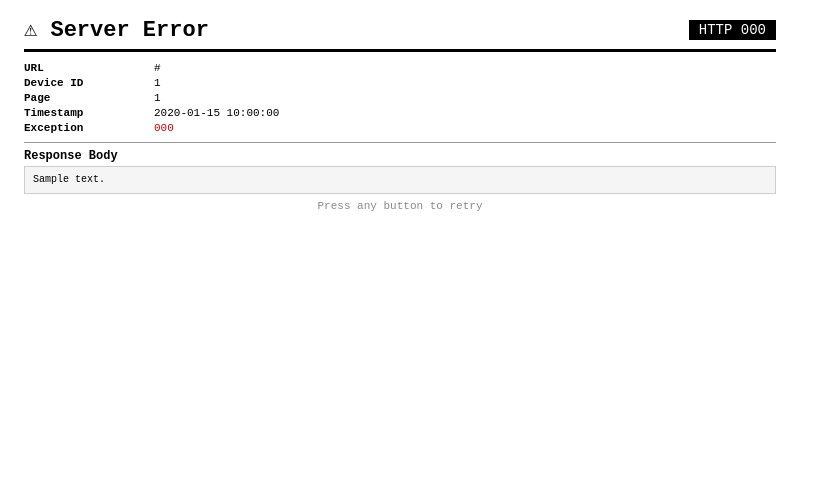
After one commit to XanderLuciano/reterminal, a Flask app: template server/templates/debug_error.html in a window 1280 px wide. The commit adds this page. Shown: the top 479 px of the page, without its empty margins (0-815 px from the left). Run offline with Flask 3, Linux system fonts and the light colour scheme; the template is opened without the code that fills it: most values are stand-ins (such as "Sample title", 1, 10 or a date in 2020).

Commit message:
feat: server-rendered debug error pages + improved local error bitmaps
- New debug_error.html template: renders full debug info on the e-ink
  when server errors occur (URL, device ID, HTTP code, exception traceback)
- Firmware fetchPage reads error response body and displays server-rendered
  debug page instead of generic error bitmap
- Firmware returns -2 for captured error framebuffers, -1 for true failures
- Local error bitmaps now show distinct messages:
  'WiFi Connection Failed' vs 'Server Unreachable'
- Flask try/except wrapped device-aware rendering; errors render debug page
- Flask 500 errorhandler returns debug page as binary for e-ink routes
- Updated embedded screen generator with new template context

```diff
--- a/server/server.py
+++ b/server/server.py
@@ -9,6 +9,7 @@ Usage:
 import io
 import sys
 import json
+import traceback
 from datetime import datetime
 from pathlib import Path
 from flask import Flask, Response, request, send_from_directory
@@ -392,12 +393,18 @@ def dashboard_bin():
 
             return _etag_response(raw, "application/octet-stream")
         except Exception as e:
-            # Graceful fallback for any registration/DB error
-            print(f"[server] Device-aware render failed: {e}")
-            fname = "newspaper.html"
-            context = get_mock_context(fname, battery_info["label"])
-            context["battery_info"] = battery_info
-            raw = render_dashboard_raw(fname, context)
+            tb = traceback.format_exc()
+            print(f"[server] Device-aware render failed:\n{tb}")
+            raw = _render_debug_error({
+                "status_code": 500,
+                "url": request.url,
+                "device_id": device_id,
+                "page": page_n,
+                "timestamp": datetime.now().strftime("%Y-%m-%d %H:%M:%S"),
+                "error_type": type(e).__name__,
+                "exception": str(e),
+                "body_preview": tb[-800:],
+            }, "e1002")
             return _etag_response(raw, "application/octet-stream")
 
     # No device, no template — default to newspaper
@@ -488,12 +495,18 @@ def dashboard_bw_bin():
 
             return _etag_response(raw, "application/octet-stream")
         except Exception as e:
-            # Graceful fallback for any registration/DB error
-            print(f"[server] Device-aware render failed: {e}")
-            fname = "newspaper.html"
-            context = get_mock_context(fname, battery_info["label"])
-            context["battery_info"] = battery_info
-            raw = render_dashboard_raw_bw(fname, context)
+            tb = traceback.format_exc()
+            print(f"[server] Device-aware render failed:\n{tb}")
+            raw = _render_debug_error({
+                "status_code": 500,
+                "url": request.url,
+                "device_id": device_id,
+                "page": page_n,
+                "timestamp": datetime.now().strftime("%Y-%m-%d %H:%M:%S"),
+                "error_type": type(e).__name__,
+                "exception": str(e),
+                "body_preview": tb[-800:],
+            }, "e1001")
             return _etag_response(raw, "application/octet-stream")
 
     # No device, no template — default to newspaper
@@ -501,6 +514,20 @@ def dashboard_bw_bin():
     context["battery_info"] = battery_info
     raw = render_dashboard_raw_bw("newspaper.html", context)
     return _etag_response(raw, "application/octet-stream")
+
+
+def _render_debug_error(info: dict, variant: str = "e1001") -> bytes:
+    """Render a server error / debug page as a framebuffer binary.
+
+    info keys: status_code, url, device_id, page, timestamp,
+               error_type, exception, body_preview
+    Returns raw framebuffer bytes for the device to display.
+    """
+    from renderer import render_dashboard_raw, render_dashboard_raw_bw
+    if variant == "e1002":
+        return render_dashboard_raw("debug_error.html", info)
+    else:
+        return render_dashboard_raw_bw("debug_error.html", info)
 
 
 def _render_register_page(device_id: str, variant: str = "e1001") -> Response:
@@ -773,6 +800,34 @@ def api_build_download(build_id, filename):
     return send_from_directory(str(build_dir), filename)
 
 
+# ── Global error handler for E-Ink binary routes ──
+# Catches unhandled exceptions and returns a debug page as a valid framebuffer
+
+@app.errorhandler(500)
+def handle_500(e):
+    """Render 500 errors as debug framebuffer pages."""
+    path = request.path
+    # Only intercept binary routes (other routes just return JSON error)
+    if not path.endswith(".bin"):
+        return {"error": str(e)}, 500
+
+    tb = traceback.format_exc()
+    device_id = request.args.get("device", "unknown")
+    variant = "e1002" if path == "/dashboard.bin" else "e1001"
+    info = {
+        "status_code": 500,
+        "url": request.url,
+        "device_id": device_id,
+        "page": request.args.get("page", "?"),
+        "timestamp": datetime.now().strftime("%Y-%m-%d %H:%M:%S"),
+        "error_type": type(e).__name__ if hasattr(e, "__cause__") else "InternalError",
+        "exception": str(e)[:200],
+        "body_preview": tb[-800:],
+    }
+    raw = _render_debug_error(info, variant)
+    return Response(raw, mimetype="application/octet-stream", status=200)
+
+
 if __name__ == "__main__":
     start_url_renderer()
     # Pre-warm weather cache on startup so first ESP32 request doesn't timeout
--- /dev/null
+++ b/server/templates/debug_error.html
@@ -0,0 +1,57 @@
+<!DOCTYPE html>
+<html><head><meta charset="utf-8"><style>
+* { margin: 0; padding: 0; box-sizing: border-box; }
+body {
+  width: 800px; height: 480px;
+  font-family: 'Courier New', 'Consolas', monospace;
+  background: #fff; color: #000;
+  padding: 16px 24px;
+  overflow: hidden;
+}
+.header {
+  display: flex; justify-content: space-between; align-items: center;
+  border-bottom: 3px solid #000;
+  padding-bottom: 6px;
+  margin-bottom: 10px;
+}
+.header .title { font-size: 22px; font-weight: 800; }
+.header .code { font-size: 14px; background: #000; color: #fff; padding: 2px 10px; }
+.row { display: flex; margin-bottom: 3px; }
+.label { width: 130px; font-size: 11px; font-weight: 700; flex-shrink: 0; }
+.value { font-size: 11px; word-break: break-all; flex: 1; }
+.section { margin-top: 8px; border-top: 1px solid #999; padding-top: 6px; }
+.section-title { font-size: 12px; font-weight: 800; margin-bottom: 3px; }
+.body-preview {
+  font-size: 10px; line-height: 1.4;
+  max-height: 140px; overflow: hidden;
+  background: #f5f5f5; padding: 6px 8px;
+  border: 1px solid #ccc;
+  white-space: pre-wrap; word-break: break-all;
+}
+.bottom-bar {
+  margin-top: 6px; font-size: 11px; color: #888; text-align: center;
+}
+</style></head><body>
+<div class="header">
+  <span class="title">⚠ Server Error</span>
+  <span class="code">HTTP {{ status_code }}</span>
+</div>
+
+<div class="row"><span class="label">URL</span><span class="value">{{ url }}</span></div>
+<div class="row"><span class="label">Device ID</span><span class="value">{{ device_id }}</span></div>
+<div class="row"><span class="label">Page</span><span class="value">{{ page }}</span></div>
+<div class="row"><span class="label">Timestamp</span><span class="value">{{ timestamp }}</span></div>
+{% if error_type %}
+<div class="row"><span class="label">Error Type</span><span class="value">{{ error_type }}</span></div>
+{% endif %}
+{% if exception %}
+<div class="row"><span class="label">Exception</span><span class="value" style="color:#c00;">{{ exception }}</span></div>
+{% endif %}
+
+<div class="section">
+  <div class="section-title">Response Body</div>
+  <div class="body-preview">{{ body_preview }}</div>
+</div>
+
+<div class="bottom-bar">Press any button to retry</div>
+</body></html>
```
Also changed, not shown: scripts/generate_embedded_screens.py (+4 -4 lines), server/templates/error.html (+16 -7 lines), 2 other files.
